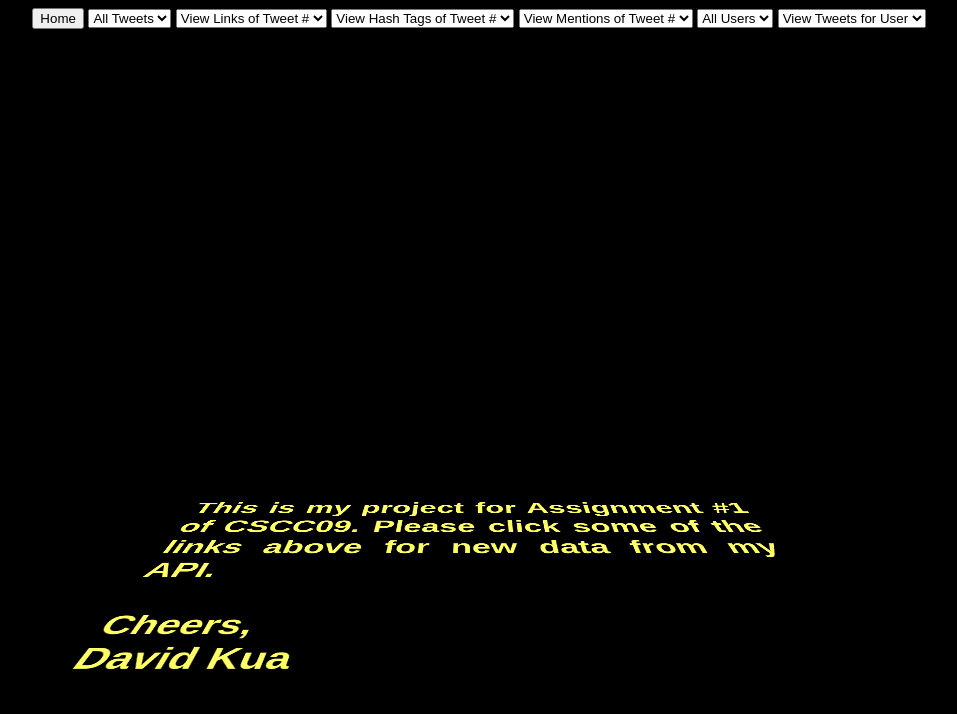
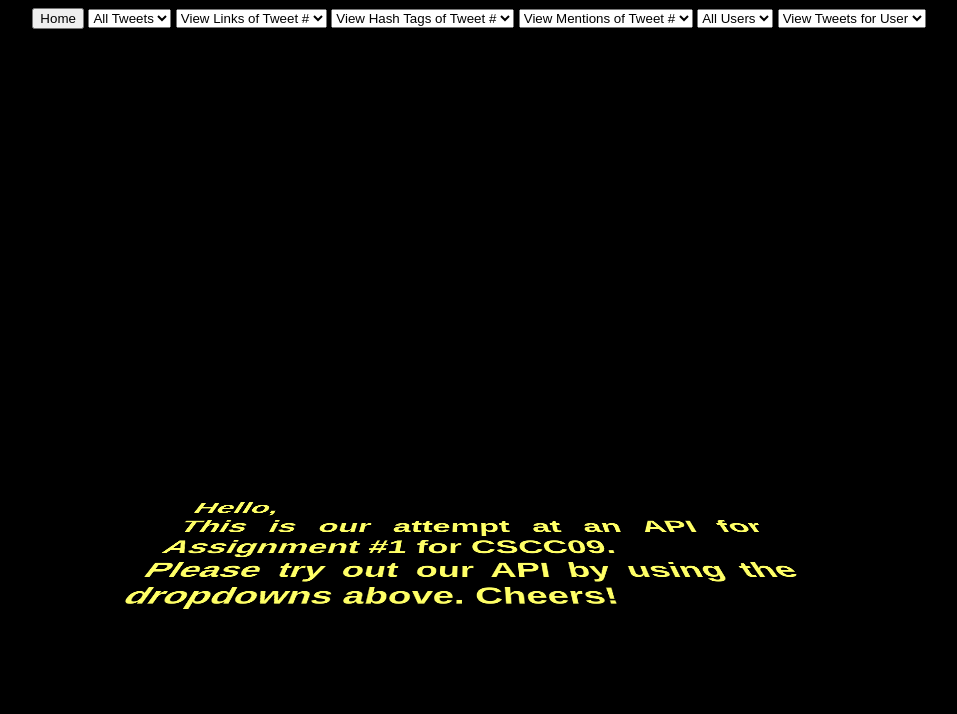
Before and after one commit to dkua/TweetDisplay, a plain HTML site: page index.html in a window 1280 px wide. Shown: the whole page, without its empty margins (169-1126 px from the left). Drawn offline with Linux system fonts and the light colour scheme; no server answers.

Commit message:
Changed the initial homepage message.

```diff
--- a/index.html
+++ b/index.html
@@ -65,12 +65,10 @@ ttp://www.sitepoint.com/css3-starwars-scrolling-text
     <div id="title">
       <div id="titlecontent">
         <p>
-        This is my project for Assignment #1 of CSCC09.
-        Please click some of the links above for new data from my API.
-        <br>
-        <br>
-        Cheers,<br>
-        David Kua
+        Hello,<br>
+        This is our attempt at an API for Assignment #1 for CSCC09.<br>
+        Please try out our API by using the dropdowns above.
+        Cheers!
         </p>
       </div>
     </div>
```
